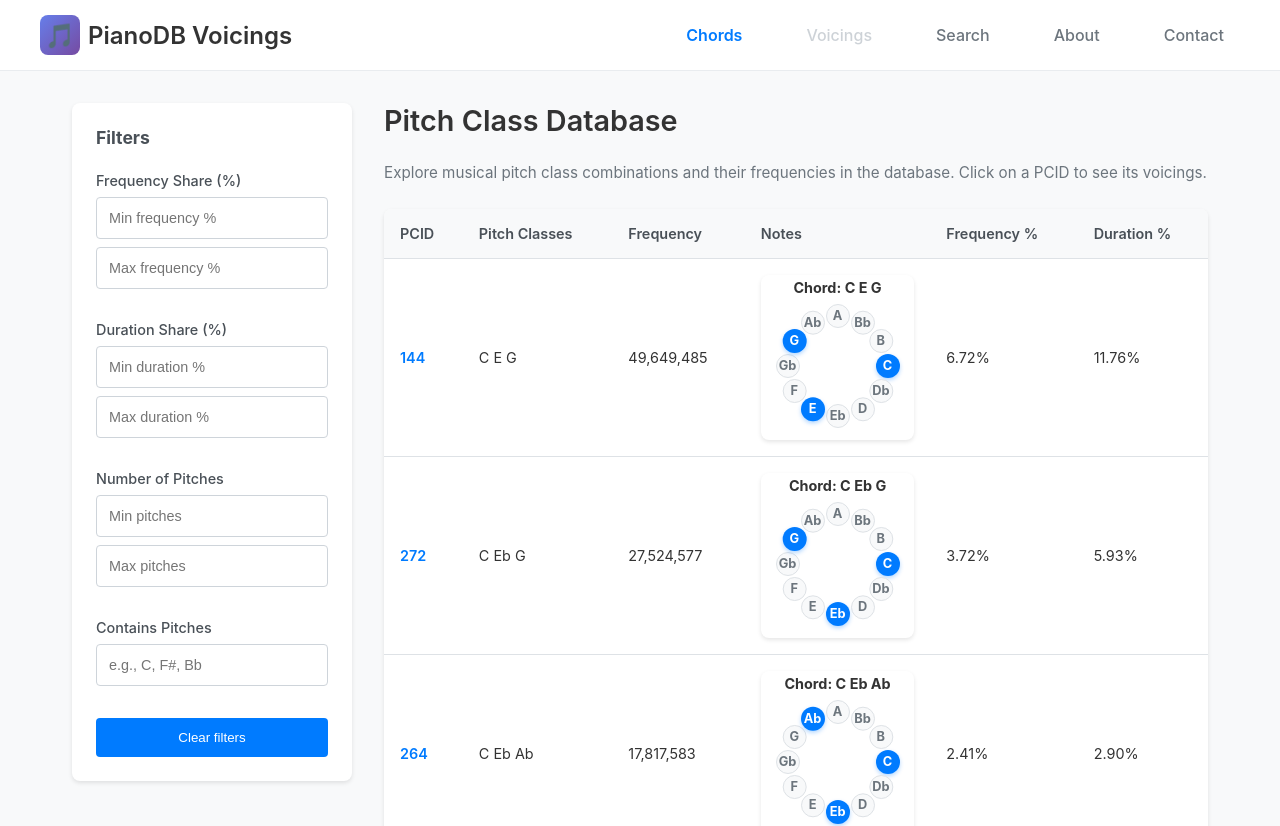
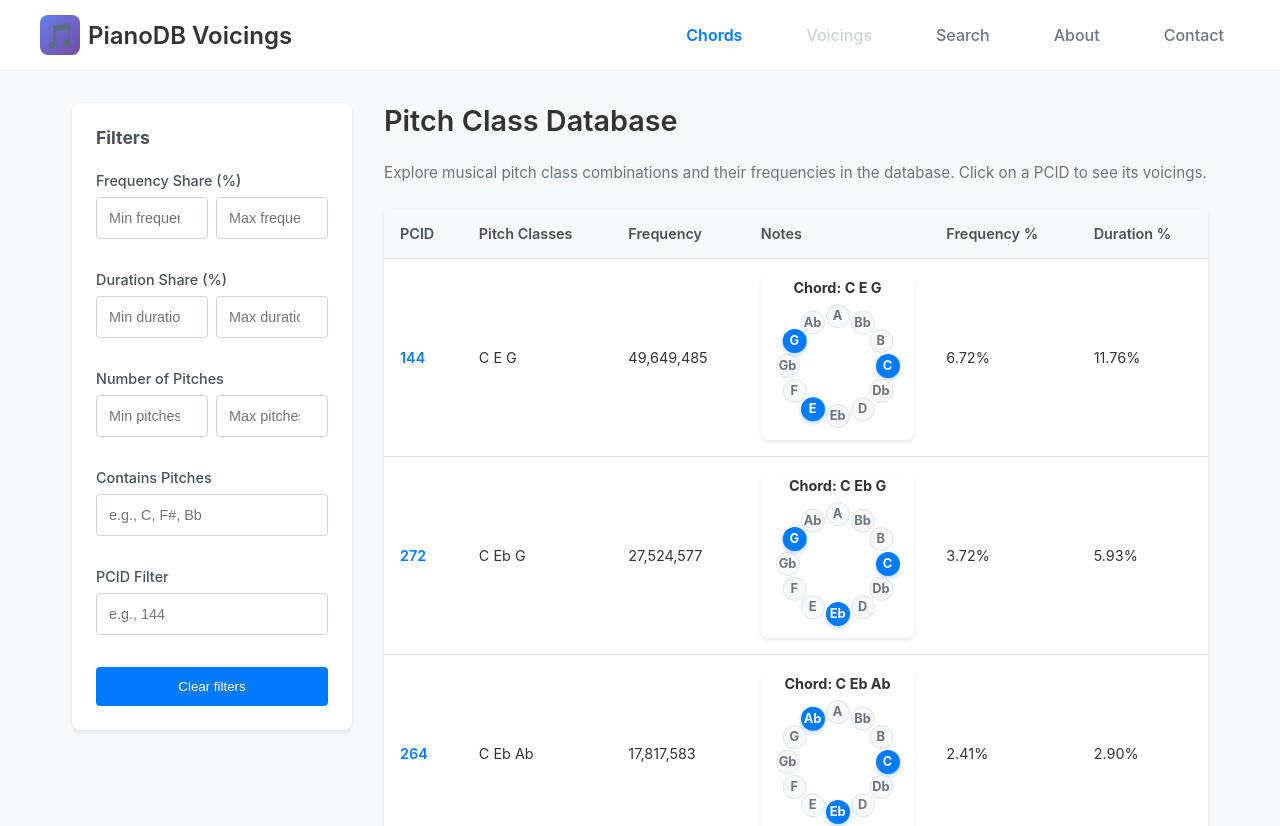
Before and after one commit to pianodb/voicings-web, a React (Vite) app: page / in a window 1280 px wide. Shown: the top 826 px of the page. Built offline with nearby package versions, Linux system fonts and the light colour scheme.

Commit message:
Update filter

```diff
--- a/src/App.css
+++ b/src/App.css
@@ -143,6 +143,16 @@ body {
   box-shadow: 0 0 0 3px rgba(0, 123, 255, 0.1);
 }
 
+.filter-input-row {
+  display: flex;
+  gap: 0.5rem;
+}
+
+.filter-input-row .filter-input {
+  flex: 1;
+  margin-bottom: 0.5rem;
+}
+
 .apply-filters-btn {
   width: 100%;
   background: #007bff;
@@ -264,6 +274,8 @@ body {
   cursor: pointer;
   padding: 2px 4px;
   border-radius: 3px;
+  background-color: #fff;
+  border: 1px solid #ddd;
   transition: background-color 0.2s;
 }
 
@@ -1362,6 +1374,9 @@ body {
 }
 
 /* Footer */
+a {
+  color: #007bff;
+}
 .footer {
   background: white;
   border-top: 1px solid #e9ecef;
--- /dev/null
+++ b/src/components/BrowserFilter.tsx
@@ -0,0 +1,137 @@
+export interface FilterState {
+  minFrequencyShare: string
+  maxFrequencyShare: string
+  minDurationShare: string
+  maxDurationShare: string
+  pitchFilter: string
+  minPitches: string
+  maxPitches: string
+  nameFilter: string // Generic name for PCID or digest filter
+}
+
+interface UnifiedFiltersProps {
+  filters: FilterState
+  onFilterChange: (key: keyof FilterState, value: string) => void
+  onClearFilters: () => void
+  nameFilterLabel: string // "PCID Filter" or "Digest Filter"
+  nameFilterPlaceholder: string // "e.g., 144" or "Search digest..."
+}
+
+export function BrowserFilter({
+  filters,
+  onFilterChange,
+  onClearFilters,
+  nameFilterLabel,
+  nameFilterPlaceholder
+}: UnifiedFiltersProps) {
+  return (
+    <div className="filter-section">
+      <h3>Filters</h3>
+
+      <div className="filter-group">
+        <label>Frequency Share (%)</label>
+        <div className="filter-input-row">
+          <input
+            type="number"
+            placeholder="Min frequency %"
+            value={filters.minFrequencyShare}
+            onChange={(e) => onFilterChange('minFrequencyShare', e.target.value)}
+            className="filter-input"
+            step="0.01"
+            min="0"
+            max="100"
+          />
+          <input
+            type="number"
+            placeholder="Max frequency %"
+            value={filters.maxFrequencyShare}
+            onChange={(e) => onFilterChange('maxFrequencyShare', e.target.value)}
+            className="filter-input"
+            step="0.01"
+            min="0"
+            max="100"
+          />
+        </div>
+      </div>
+
+      <div className="filter-group">
+        <label>Duration Share (%)</label>
+        <div className="filter-input-row">
+          <input
+            type="number"
+            placeholder="Min duration %"
+            value={filters.minDurationShare}
+            onChange={(e) => onFilterChange('minDurationShare', e.target.value)}
+            className="filter-input"
+            step="0.01"
+            min="0"
+            max="100"
+          />
+          <input
+            type="number"
+            placeholder="Max duration %"
+            value={filters.maxDurationShare}
+            onChange={(e) => onFilterChange('maxDurationShare', e.target.value)}
+            className="filter-input"
+            step="0.01"
+            min="0"
+            max="100"
+          />
+        </div>
+      </div>
+
+      <div className="filter-group">
+        <label>Number of Pitches</label>
+        <div className="filter-input-row">
+          <input
+            type="number"
+            placeholder="Min pitches"
+            value={filters.minPitches}
+            onChange={(e) => onFilterChange('minPitches', e.target.value)}
+            className="filter-input"
+            min="1"
+            max="20"
+          />
+          <input
+            type="number"
+            placeholder="Max pitches"
+            value={filters.maxPitches}
+            onChange={(e) => onFilterChange('maxPitches', e.target.value)}
+            className="filter-input"
+            min="1"
+            max="20"
+          />
+        </div>
+      </div>
+
+      <div className="filter-group">
+        <label>Contains Pitches</label>
+        <input
+          type="text"
+          placeholder="e.g., C, F#, Bb"
+          value={filters.pitchFilter}
+          onChange={(e) => onFilterChange('pitchFilter', e.target.value)}
+          className="filter-input"
+        />
+      </div>
+
+      <div className="filter-group">
+        <label>{nameFilterLabel}</label>
+        <input
+          type="text"
+          placeholder={nameFilterPlaceholder}
+          value={filters.nameFilter}
+          onChange={(e) => onFilterChange('nameFilter', e.target.value)}
+          className="filter-input"
+        />
+      </div>
+
+      <button
+        className="apply-filters-btn"
+        onClick={onClearFilters}
+      >
+        Clear filters
+      </button>
+    </div>
+  )
+}
--- a/src/components/ChordBrowser.tsx
+++ b/src/components/ChordBrowser.tsx
@@ -4,6 +4,7 @@ import { getPresentPitches } from '../utils/pitchClass'
 import { MusicNotation } from './MusicNotation'
 import { Header } from './Header'
 import { Footer } from './Footer'
+import { BrowserFilter, type FilterState } from './BrowserFilter'
 import csvData from '../assets/most_popular_cls_packed.csv?raw'
 import type { PitchClassData } from '../utils/types'
 import { loadPitchClassCsv } from '../utils/loadCsv'
@@ -19,14 +20,15 @@ export function PitchClassDatabase() {
   const [currentPage, setCurrentPage] = useState(1)
   const [isEditingPage, setIsEditingPage] = useState(false)
   const [editPageValue, setEditPageValue] = useState('')
-  const [filters, setFilters] = useState({
+  const [filters, setFilters] = useState<FilterState>({
     minFrequencyShare: '',
     maxFrequencyShare: '',
     minDurationShare: '',
     maxDurationShare: '',
     pitchFilter: '',
     minPitches: '',
-    maxPitches: ''
+    maxPitches: '',
+    nameFilter: '' // Will be used for PCID filter
   })
 
   const itemsPerPage = 10
@@ -107,6 +109,14 @@ export function PitchClassDatabase() {
         return pitches.length <= parseInt(filters.maxPitches)
       })
     }
+    if (filters.nameFilter) {
+      const nameFilterValue = filters.nameFilter.trim()
+      if (nameFilterValue) {
+        filtered = filtered.filter(item =>
+          item.pcid.toString().includes(nameFilterValue)
+        )
+      }
+    }
 
     setFilteredData(filtered)
 
@@ -134,8 +144,21 @@ export function PitchClassDatabase() {
   const startIndex = (currentPage - 1) * itemsPerPage
   const currentData = filteredData.slice(startIndex, startIndex + itemsPerPage)
 
-  const handleFilterChange = (key: string, value: string) => {
+  const handleFilterChange = (key: keyof FilterState, value: string) => {
     setFilters(prev => ({ ...prev, [key]: value }))
+  }
+
+  const handleClearFilters = () => {
+    setFilters({
+      minFrequencyShare: '',
+      maxFrequencyShare: '',
+      minDurationShare: '',
+      maxDurationShare: '',
+      pitchFilter: '',
+      minPitches: '',
+      maxPitches: '',
+      nameFilter: ''
+    })
   }
 
   const handlePcidClick = (pcid: number, rank?: number) => {
@@ -171,102 +194,13 @@ export function PitchClassDatabase() {
 
       <div className="main-content">
         <aside className="sidebar">
-
-          <h3>Filters</h3>
-
-          <div className="filter-group">
-            <label>Frequency Share (%)</label>
-            <input
-              type="number"
-              placeholder="Min frequency %"
-              value={filters.minFrequencyShare}
-              onChange={(e) => handleFilterChange('minFrequencyShare', e.target.value)}
-              className="filter-input"
-              step="0.01"
-              min="0"
-              max="100"
-            />
-            <input
-              type="number"
-              placeholder="Max frequency %"
-              value={filters.maxFrequencyShare}
-              onChange={(e) => handleFilterChange('maxFrequencyShare', e.target.value)}
-              className="filter-input"
-              step="0.01"
-              min="0"
-              max="100"
-            />
-          </div>
-
-          <div className="filter-group">
-            <label>Duration Share (%)</label>
-            <input
-              type="number"
-              placeholder="Min duration %"
-              value={filters.minDurationShare}
-              onChange={(e) => handleFilterChange('minDurationShare', e.target.value)}
-              className="filter-input"
-              step="0.01"
-              min="0"
-              max="100"
-            />
-            <input
-              type="number"
-              placeholder="Max duration %"
-              value={filters.maxDurationShare}
-              onChange={(e) => handleFilterChange('maxDurationShare', e.target.value)}
-              className="filter-input"
-              step="0.01"
-              min="0"
-              max="100"
-            />
-          </div>
-
-          <div className="filter-group">
-            <label>Number of Pitches</label>
-            <input
-              type="number"
-              placeholder="Min pitches"
-              value={filters.minPitches}
-              onChange={(e) => handleFilterChange('minPitches', e.target.value)}
-              className="filter-input"
-            />
-            <input
-              type="number"
-              placeholder="Max pitches"
-              value={filters.maxPitches}
-              onChange={(e) => handleFilterChange('maxPitches', e.target.value)}
-              className="filter-input"
-            />
-          </div>
-
-          <div className="filter-group">
-            <label>Contains Pitches</label>
-            <input
-              type="text"
-              placeholder="e.g., C, F#, Bb"
-              value={filters.pitchFilter}
-              onChange={(e) => handleFilterChange('pitchFilter', e.target.value)}
-              className="filter-input"
-            />
-          </div>
-
-          <button
-            className="apply-filters-btn"
-            onClick={() => setFilters({
-              minFrequencyShare: '',
-              maxFrequencyShare: '',
-              minDurationShare: '',
-              maxDurationShare: '',
-              pitchFilter: '',
-              minPitches: '',
-              maxPitches: ''
-            })}
-          >
-            Clear filters
-          </button>
-
-
+          <BrowserFilter
+            filters={filters}
+            onFilterChange={handleFilterChange}
+            onClearFilters={handleClearFilters}
+            nameFilterLabel="PCID Filter"
+            nameFilterPlaceholder="e.g., 144"
+          />
         </aside>
 
         <main className="content">
@@ -287,7 +221,6 @@ export function PitchClassDatabase() {
                       <th>PCID</th>
                       <th>Pitch Classes</th>
                       <th>Frequency</th>
-                      {/* <th>Duration</th> */}
                       <th>Notes</th>
                       <th>Frequency %</th>
                       <th>Duration %</th>
@@ -315,7 +248,6 @@ export function PitchClassDatabase() {
                           </td>
                           <td className="pitch-list">{pitches.join(' ')}</td>
                           <td>{item.frequency.toLocaleString()}</td>
-                          {/* <td>{item.duration.toLocaleString()}</td> */}
                           <td>
                             <MusicNotation
                               pcid={item.pcid}
--- a/src/components/VoicingBrowser.tsx
+++ b/src/components/VoicingBrowser.tsx
@@ -5,6 +5,7 @@ import { playVoicing } from '../utils/audioSynthesis'
 import { MusicNotation } from './MusicNotation'
 import { Header } from './Header'
 import { Footer } from './Footer'
+import { BrowserFilter, type FilterState } from './BrowserFilter'
 import axios from 'axios'
 import { VoicingNotation } from './VoicingNotation'
 import { getApiUrl } from '../config/api'
@@ -28,14 +29,15 @@ export function VoicingsByPcid() {
   const [playingDigest, setPlayingDigest] = useState<string | null>(null)
   const [synthLoading, setSynthLoading] = useState(false)
   const [rank, setRank] = useState<number | null>(null)
-  const [filters, setFilters] = useState({
+  const [filters, setFilters] = useState<FilterState>({
     minFrequencyShare: '',
     maxFrequencyShare: '',
     minDurationShare: '',
     maxDurationShare: '',
-    digestFilter: '',
+    pitchFilter: '',
     minPitches: '',
-    maxPitches: ''
+    maxPitches: '',
+    nameFilter: '' // Will be used for digest filter
   })
 
   const itemsPerPage = 15
@@ -118,9 +120,9 @@ export function VoicingsByPcid() {
         return durationPercent <= parseFloat(filters.maxDurationShare)
       })
     }
-    if (filters.digestFilter) {
+    if (filters.nameFilter) {
       filtered = filtered.filter(item =>
-        item.digest.toLowerCase().includes(filters.digestFilter.toLowerCase())
+        item.digest.toLowerCase().includes(filters.nameFilter.toLowerCase())
       )
     }
     if (filters.minPitches) {
@@ -152,8 +154,21 @@ export function VoicingsByPcid() {
   const startIndex = (currentPage - 1) * itemsPerPage
   const currentData = filteredData.slice(startIndex, startIndex + itemsPerPage)
 
-  const handleFilterChange = (key: string, value: string) => {
+  const handleFilterChange = (key: keyof FilterState, value: string) => {
     setFilters(prev => ({ ...prev, [key]: value }))
+  }
+
+  const handleClearFilters = () => {
+    setFilters({
+      minFrequencyShare: '',
+      maxFrequencyShare: '',
+      minDurationShare: '',
+      maxDurationShare: '',
+      pitchFilter: '',
+      minPitches: '',
+      maxPitches: '',
+      nameFilter: ''
+    })
   }
 
   const handlePlayVoicing = async (digest: string) => {
@@ -237,105 +252,13 @@ export function VoicingsByPcid() {
             </div>
           </div>
 
-          <div className="filter-section">
-            <h4>Filters</h4>
-
-            <div className="filter-group">
-              <label>Frequency Share (%)</label>
-              <input
-                type="number"
-                placeholder="Min frequency %"
-                value={filters.minFrequencyShare}
-                onChange={(e) => handleFilterChange('minFrequencyShare', e.target.value)}
-                className="filter-input"
-                step="0.01"
-                min="0"
-                max="100"
-              />
-              <input
-                type="number"
-                placeholder="Max frequency %"
-                value={filters.maxFrequencyShare}
-                onChange={(e) => handleFilterChange('maxFrequencyShare', e.target.value)}
-                className="filter-input"
-                step="0.01"
-                min="0"
-                max="100"
-              />
-            </div>
-
-            <div className="filter-group">
-              <label>Duration Share (%)</label>
-              <input
-                type="number"
-                placeholder="Min duration %"
-                value={filters.minDurationShare}
-                onChange={(e) => handleFilterChange('minDurationShare', e.target.value)}
-                className="filter-input"
-                step="0.01"
-                min="0"
-                max="100"
-              />
-              <input
-                type="number"
-                placeholder="Max duration %"
-                value={filters.maxDurationShare}
-                onChange={(e) => handleFilterChange('maxDurationShare', e.target.value)}
-                className="filter-input"
-                step="0.01"
-                min="0"
-                max="100"
-              />
-            </div>
-
-            <div className="filter-group">
-              <label>Digest</label>
-              <input
-                type="text"
-                placeholder="Search digest..."
-                value={filters.digestFilter}
-                onChange={(e) => handleFilterChange('digestFilter', e.target.value)}
-                className="filter-input"
-              />
-            </div>
-
-            <div className="filter-group">
-              <label>Number of Pitches</label>
-              <input
-                type="number"
-                placeholder="Min pitches"
-                value={filters.minPitches}
-                onChange={(e) => handleFilterChange('minPitches', e.target.value)}
-                className="filter-input"
-                min="1"
-                max="20"
-              />
-              <input
-                type="number"
-                placeholder="Max pitches"
-                value={filters.maxPitches}
-                onChange={(e) => handleFilterChange('maxPitches', e.target.value)}
-                className="filter-input"
-                min="1"
-                max="20"
-              />
-            </div>
-
-            <button
-              className="apply-filters-btn"
-              onClick={() => setFilters({
-                minFrequencyShare: '',
-                maxFrequencyShare: '',
-                minDurationShare: '',
-                maxDurationShare: '',
-                digestFilter: '',
-                minPitches: '',
-                maxPitches: ''
-              })}
-            >
-              Clear filters
-            </button>
-          </div>
+          <BrowserFilter
+            filters={filters}
+            onFilterChange={handleFilterChange}
+            onClearFilters={handleClearFilters}
+            nameFilterLabel="Digest Filter"
+            nameFilterPlaceholder="Search digest..."
+          />
         </aside>
 
         <main className="content">
```
